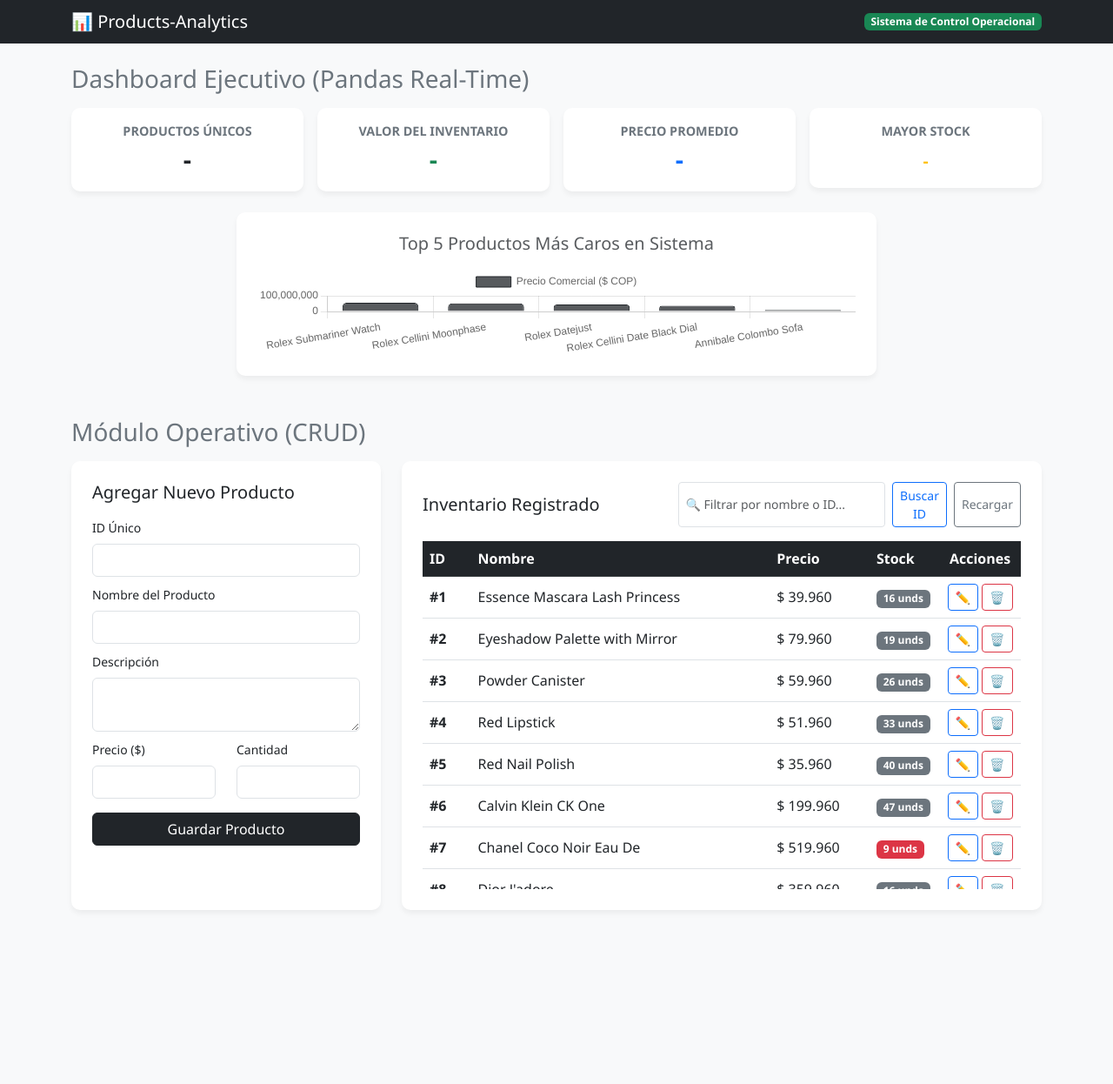
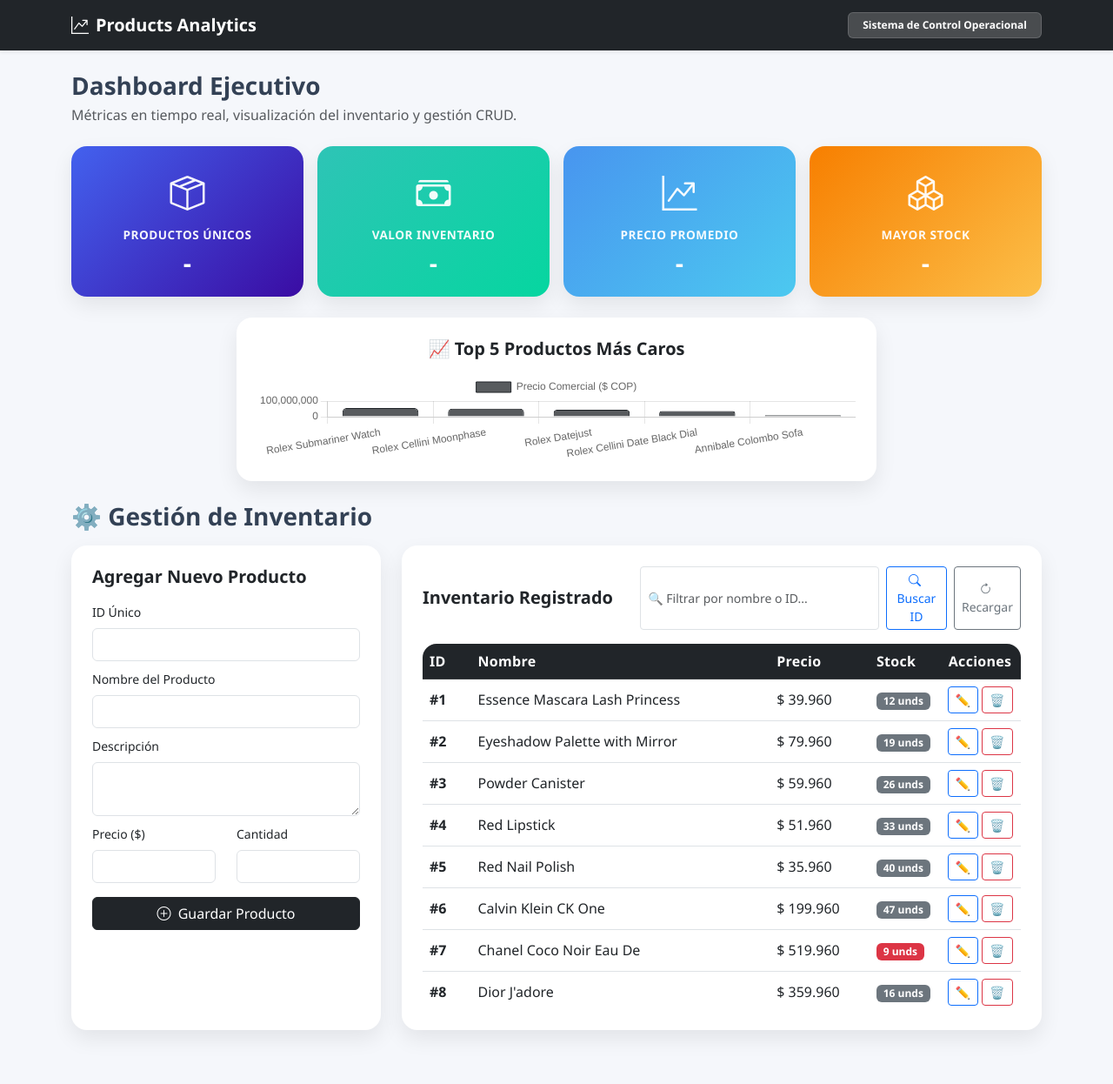
Before and after one commit to 1stYamil/Products-Analytics, a Flask app: page / in a window 1280 px wide. Shown: the top 1246 px of the page at 87% size. Run offline with Flask 3, Linux system fonts and the light colour scheme; data that the repository does not hold is empty.

Commit message:
feat: mejoras en la interfaz del panel de control y la experiencia del usuario

```diff
--- a/templates/index.html
+++ b/templates/index.html
@@ -4,68 +4,200 @@
     <meta charset="UTF-8">
     <meta name="viewport" content="width=device-width, initial-scale=1.0">
     <title>Products Analytics - Dashboard Ejecutivo</title>
+
     <link href="https://cdn.jsdelivr.net/npm/bootstrap@5.3.0/dist/css/bootstrap.min.css" rel="stylesheet">
+    <link rel="stylesheet" href="https://cdn.jsdelivr.net/npm/bootstrap-icons@1.11.3/font/bootstrap-icons.min.css">
+
     <style>
-        body { background-color: #f8f9fa; font-family: 'Segoe UI', Tahoma, Geneva, Verdana, sans-serif; }
-        .card { border: none; box-shadow: 0 4px 6px rgba(0,0,0,0.05); border-radius: 10px; }
-        .stats-title { font-size: 0.9rem; color: #6c757d; font-weight: 600; text-transform: uppercase; }
-        .stats-number { font-size: 1.8rem; font-weight: 700; color: #212529; }
+        body {
+            background: #f5f7fb;
+            font-family: 'Segoe UI', Tahoma, Geneva, Verdana, sans-serif;
+            color: #212529;
+        }
+
+        .navbar {
+            margin-bottom: 1.5rem;
+        }
+
+        .card {
+            border: none;
+            border-radius: 18px;
+            box-shadow: 0 10px 25px rgba(0,0,0,.08);
+            transition: .25s ease;
+        }
+
+        .card:hover {
+            transform: translateY(-4px);
+        }
+
+        .stat-card {
+            color: #fff;
+            min-height: 160px;
+            display: flex;
+            justify-content: center;
+        }
+
+        .stat-card i {
+            opacity: .95;
+        }
+
+        .stats-title {
+            font-size: .85rem;
+            font-weight: 700;
+            text-transform: uppercase;
+            letter-spacing: .5px;
+            opacity: .95;
+            margin-bottom: .35rem;
+        }
+
+        .stats-number {
+            font-size: 1.8rem;
+            font-weight: 800;
+            line-height: 1.1;
+        }
+
+        .bg-products {
+            background: linear-gradient(135deg, #4361ee, #3a0ca3);
+        }
+
+        .bg-inventory {
+            background: linear-gradient(135deg, #2ec4b6, #06d6a0);
+        }
+
+        .bg-average {
+            background: linear-gradient(135deg, #4895ef, #4cc9f0);
+        }
+
+        .bg-stock {
+            background: linear-gradient(135deg, #f77f00, #fcbf49);
+        }
+
+        .section-title {
+            font-weight: 800;
+            color: #334155;
+        }
+
+        .table tbody tr {
+            transition: .2s ease;
+        }
+
+        .table tbody tr:hover {
+            background: #eef3ff;
+        }
+
+        .table thead th {
+            font-weight: 700;
+            letter-spacing: .3px;
+        }
+
+        .table-responsive {
+            border-radius: 16px;
+            overflow: hidden;
+        }
+
+        .search-tools .form-control {
+            min-width: 220px;
+        }
+
+        .modal-content {
+            border-radius: 16px;
+            border: none;
+            box-shadow: 0 20px 45px rgba(0,0,0,.18);
+        }
+
+        .badge-soft {
+            background: rgba(255,255,255,.18);
+            color: #fff;
+            border: 1px solid rgba(255,255,255,.15);
+        }
+
+        .chart-card {
+            overflow: hidden;
+        }
+
+        @media (max-width: 768px) {
+            .stats-number {
+                font-size: 1.45rem;
+            }
+
+            .search-tools {
+                width: 100%;
+            }
+
+            .search-tools .form-control {
+                min-width: 0;
+                width: 100%;
+            }
+        }
     </style>
 </head>
 <body>
 
-    <nav class="navbar navbar-dark bg-dark mb-4">
-        <div class="container">
-            <span class="navbar-brand mb-0 h1">📊 Products-Analytics</span>
-            <span class="badge bg-success">Sistema de Control Operacional</span>
+    <nav class="navbar navbar-expand-lg navbar-dark bg-dark shadow-sm">
+        <div class="container py-1">
+            <span class="navbar-brand mb-0 h1 fw-bold">
+                <i class="bi bi-graph-up-arrow me-2"></i>Products Analytics
+            </span>
+            <span class="badge badge-soft px-3 py-2">Sistema de Control Operacional</span>
         </div>
     </nav>
 
-    <div class="container mb-5">
+    <div class="container pb-5">
 
-        <h3 class="mb-3 text-secondary">Dashboard Ejecutivo (Pandas Real-Time)</h3>
+        <div class="mb-4">
+            <h3 class="section-title mb-1">Dashboard Ejecutivo</h3>
+            <p class="text-muted mb-0">Métricas en tiempo real, visualización del inventario y gestión CRUD.</p>
+        </div>
+
         <div class="row g-3 mb-4">
             <div class="col-md-3">
-                <div class="card p-3 bg-white text-center">
+                <div class="card stat-card bg-products p-4 text-center">
+                    <i class="bi bi-box-seam fs-1 mb-2"></i>
                     <div class="stats-title">Productos Únicos</div>
                     <div class="stats-number" id="stat-unicos">-</div>
                 </div>
             </div>
+
             <div class="col-md-3">
-                <div class="card p-3 bg-white text-center">
-                    <div class="stats-title">Valor del Inventario</div>
-                    <div class="stats-number text-success" id="stat-valor">-</div>
+                <div class="card stat-card bg-inventory p-4 text-center">
+                    <i class="bi bi-cash-stack fs-1 mb-2"></i>
+                    <div class="stats-title">Valor Inventario</div>
+                    <div class="stats-number" id="stat-valor">-</div>
                 </div>
             </div>
+
             <div class="col-md-3">
-                <div class="card p-3 bg-white text-center">
+                <div class="card stat-card bg-average p-4 text-center">
+                    <i class="bi bi-graph-up-arrow fs-1 mb-2"></i>
                     <div class="stats-title">Precio Promedio</div>
-                    <div class="stats-number text-primary" id="stat-promedio">-</div>
+                    <div class="stats-number" id="stat-promedio">-</div>
                 </div>
             </div>
+
             <div class="col-md-3">
-                <div class="card p-3 bg-white text-center">
+                <div class="card stat-card bg-stock p-4 text-center">
+                    <i class="bi bi-boxes fs-1 mb-2"></i>
                     <div class="stats-title">Mayor Stock</div>
-                    <div class="stats-number text-warning" id="stat-stock" style="font-size: 1.2rem; padding-top: 10px;">-</div>
+                    <div class="stats-number" id="stat-stock">-</div>
                 </div>
             </div>
         </div>
 
-        <div class="row mb-5">
-            <div class="col-md-8 mx-auto">
-                <div class="card p-4">
-                    <h5 class="card-title text-center text-muted mb-3">Top 5 Productos Más Caros en Sistema</h5>
+        <div class="row mb-4">
+            <div class="col-lg-8 mx-auto">
+                <div class="card chart-card p-4">
+                    <h5 class="card-title text-center mb-3 fw-bold">📈 Top 5 Productos Más Caros</h5>
                     <canvas id="analyticsChart" height="100"></canvas>
                 </div>
             </div>
         </div>
 
-        <h3 class="mb-3 text-secondary">Módulo Operativo (CRUD)</h3>
+        <h3 class="section-title mb-3">⚙️ Gestión de Inventario</h3>
+
         <div class="row g-4">
-
             <div class="col-md-4">
                 <div class="card p-4 h-100">
-                    <h5 class="mb-3">Agregar Nuevo Producto</h5>
+                    <h5 class="mb-3 fw-bold">Agregar Nuevo Producto</h5>
                     <form id="productForm">
                         <div class="mb-2">
                             <label class="form-label small">ID Único</label>
@@ -89,25 +221,31 @@
                                 <input type="number" id="form-cantidad" class="form-control" required>
                             </div>
                         </div>
-                        <button type="submit" class="btn btn-dark w-100"> Guardar Producto</button>
+                        <button type="submit" class="btn btn-dark w-100">
+                            <i class="bi bi-plus-circle me-1"></i> Guardar Producto
+                        </button>
                     </form>
                 </div>
             </div>
 
             <div class="col-md-8">
                 <div class="card p-4 h-100">
-                    <div class="d-flex flex-column flex-md-row justify-content-between align-items-md-center mb-3 gap-2">
-                        <h5 class="mb-0">Inventario Registrado</h5>
+                    <div class="d-flex flex-column flex-lg-row justify-content-between align-items-lg-center mb-3 gap-2">
+                        <h5 class="mb-0 fw-bold">Inventario Registrado</h5>
 
-                        <div class="d-flex gap-2">
+                        <div class="d-flex flex-column flex-sm-row gap-2 search-tools">
                             <input type="text" id="tableSearch" class="form-control form-control-sm" placeholder="🔍 Filtrar por nombre o ID...">
-                            <button class="btn btn-sm btn-outline-primary" onclick="searchByIdPrompt()"> Buscar ID</button>
-                            <button class="btn btn-sm btn-outline-secondary" onclick="loadAllData()"> Recargar</button>
+                            <button class="btn btn-sm btn-outline-primary" onclick="searchByIdPrompt()">
+                                <i class="bi bi-search me-1"></i> Buscar ID
+                            </button>
+                            <button class="btn btn-sm btn-outline-secondary" onclick="loadAllData()">
+                                <i class="bi bi-arrow-clockwise me-1"></i> Recargar
+                            </button>
                         </div>
                     </div>
 
-                    <div class="table-responsive" style="max-height: 400px; overflow-y: auto;">
-                        <table class="table table-hover align-middle" id="productsTable">
+                    <div class="table-responsive" style="max-height: 420px; overflow-y: auto;">
+                        <table class="table table-hover align-middle mb-0" id="productsTable">
                             <thead class="table-dark sticky-top">
                                 <tr>
                                     <th>ID</th>
@@ -117,23 +255,22 @@
                                     <th class="text-center">Acciones</th>
                                 </tr>
                             </thead>
-                            <tbody id="productsTableBody">
-                                </tbody>
+                            <tbody id="productsTableBody"></tbody>
                         </table>
                     </div>
                 </div>
             </div>
-
         </div>
     </div>
 
     <div class="modal fade" id="editModal" data-bs-backdrop="static" tabindex="-1" aria-labelledby="editModalLabel" aria-hidden="true">
-        <div class="modal-content modal-dialog modal-dialog-centered">
-            <div class="modal-content p-4" style="border-radius: 12px; border: none; box-shadow: 0 10px 30px rgba(0,0,0,0.1);">
+        <div class="modal-dialog modal-dialog-centered">
+            <div class="modal-content p-4">
                 <div class="d-flex justify-content-between align-items-center mb-3">
-                    <h5 class="modal-title" id="editModalLabel">✏️ Editar Datos del Producto</h5>
+                    <h5 class="modal-title fw-bold" id="editModalLabel">✏️ Editar Datos del Producto</h5>
                     <button type="button" class="btn-close" data-bs-dismiss="modal" aria-label="Close" id="closeEditModalBtn"></button>
                 </div>
+
                 <form id="editProductForm">
                     <div class="mb-2">
                         <label class="form-label small text-muted">ID del Producto (No modificable)</label>
@@ -157,27 +294,33 @@
                             <input type="number" id="edit-form-cantidad" class="form-control" required>
                         </div>
                     </div>
-                    <button type="submit" class="btn btn-success w-100"> Actualizar Cambios</button>
+                    <button type="submit" class="btn btn-success w-100">
+                        <i class="bi bi-check2-circle me-1"></i> Actualizar Cambios
+                    </button>
                 </form>
             </div>
         </div>
     </div>
 
     <div class="modal fade" id="viewModal" tabindex="-1" aria-labelledby="viewModalLabel" aria-hidden="true">
-        <div class="modal-content modal-dialog modal-dialog-centered">
-            <div class="modal-content p-4 text-center" style="border-radius: 12px; border: none; box-shadow: 0 10px 30px rgba(0,0,0,0.1);">
+        <div class="modal-dialog modal-dialog-centered">
+            <div class="modal-content p-4 text-center">
                 <div class="d-flex justify-content-between align-items-center mb-3 w-100">
-                    <h5 class="modal-title text-primary" id="viewModalLabel">🔍 Ficha Técnica del Producto</h5>
+                    <h5 class="modal-title text-primary fw-bold" id="viewModalLabel">🔍 Ficha Técnica del Producto</h5>
                     <button type="button" class="btn-close" data-bs-dismiss="modal" aria-label="Close"></button>
                 </div>
-                <div class="card bg-light p-3 my-2 text-start">
+
+                <div class="card bg-light p-3 my-2 text-start shadow-none">
                     <p class="mb-1"><strong>ID Sistema:</strong> <span id="view-id"></span></p>
                     <p class="mb-1"><strong>Nombre:</strong> <span id="view-nombre"></span></p>
                     <p class="mb-1"><strong>Descripción:</strong> <span class="text-muted" id="view-descripcion"></span></p>
                     <p class="mb-1"><strong>Precio Unitario:</strong> <span class="text-success fw-bold" id="view-precio"></span></p>
                     <p class="mb-1"><strong>Existencias actuales:</strong> <span class="badge bg-dark" id="view-cantidad"></span></p>
                 </div>
-                <button type="button" class="btn btn-secondary w-100 mt-2" data-bs-dismiss="modal">Cerrar Detalle</button>
+
+                <button type="button" class="btn btn-secondary w-100 mt-2" data-bs-dismiss="modal">
+                    Cerrar Detalle
+                </button>
             </div>
         </div>
     </div>
```
Also changed, not shown: data/database.json (+6 -13 lines).
